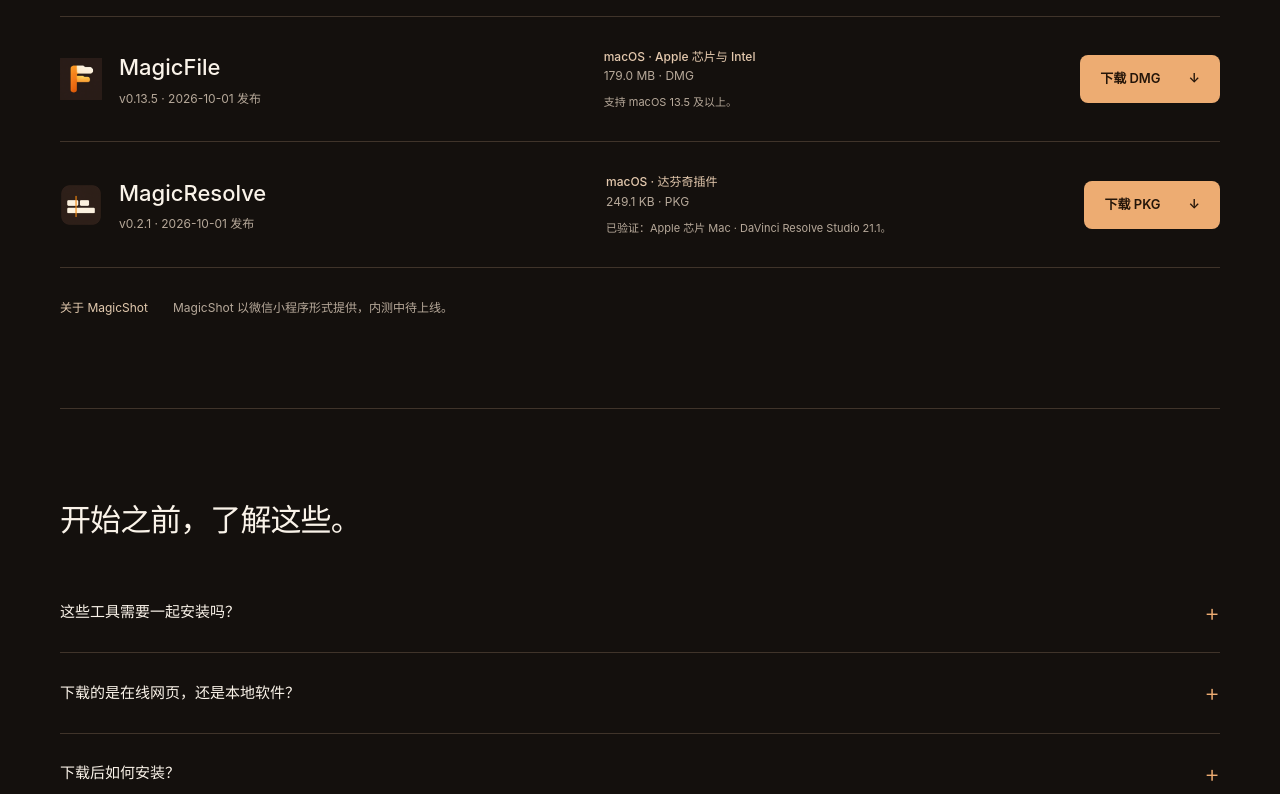
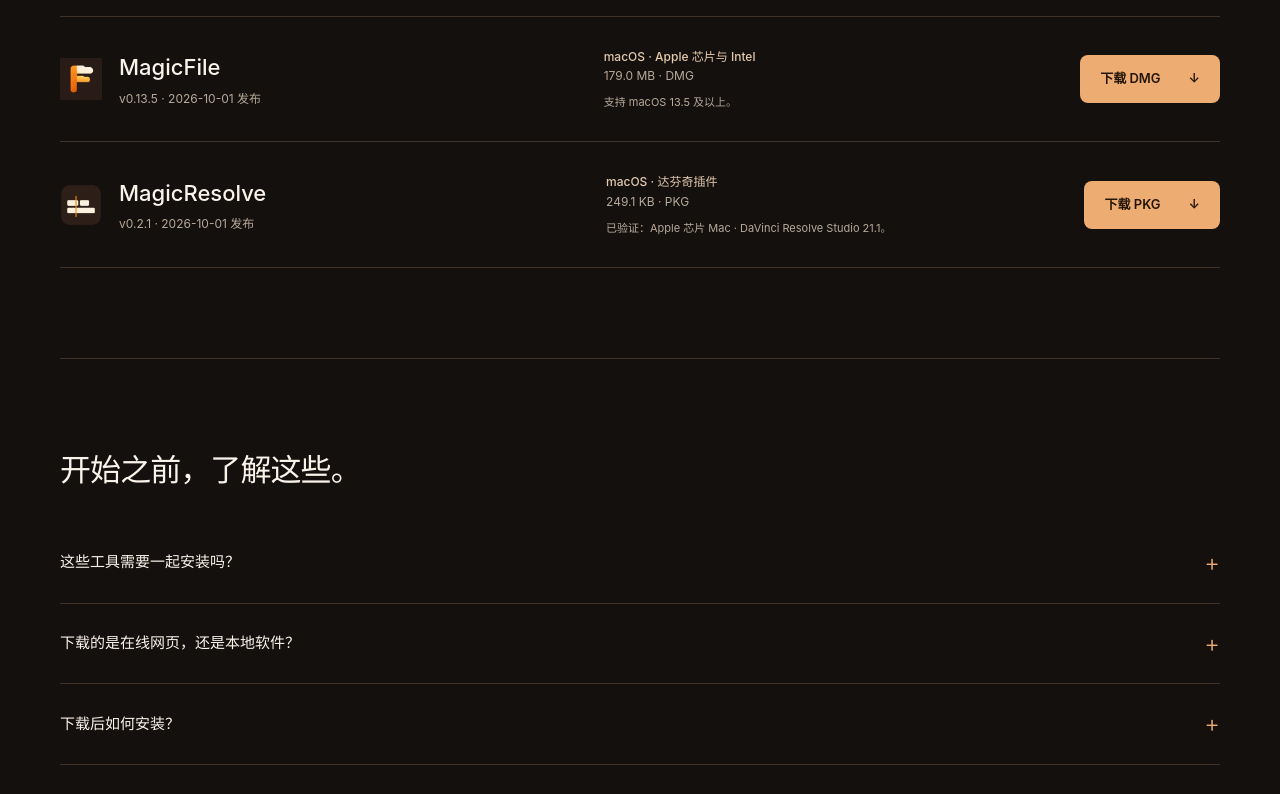
Before and after one commit to YIFF-by/magic-studio-site, a website: page index.html in a window 1280 px wide. Shown: the part 3449-4243 px from the top of the page. Drawn offline with Linux system fonts and the light colour scheme.

Commit message:
Remove the MagicShot notice below downloads

```diff
--- a/index.html
+++ b/index.html
@@ -30,7 +30,7 @@
   <div class="demo-window"><div class="demo-toolbar"><span class="demo-window-dots"><i></i><i></i><i></i></span><span>MagicResolve · 达芬奇插件</span><small>界面示意</small></div><div class="resolve-canvas"><div class="resolve-inputs"><div><span>通用项目包</span><strong>拍摄计划.json</strong></div><div><span>A-roll 时间线</span><strong>初剪时间线</strong></div><span class="demo-preview-action">生成预览</span></div><div class="resolve-results-title"><strong>素材匹配</strong><span class="demo-good">可铺设 3</span></div><div class="resolve-table"><div class="demo-table-head"><span>镜号</span><span>媒体池原片</span><span>时间区间</span><span>状态</span></div><div class="resolve-result"><span>01</span><strong>CAM_A_001.MP4</strong><span>00:04—00:07</span><span class="demo-good">已匹配</span></div><div class="resolve-result"><span>02</span><strong>CAM_A_002.MP4</strong><span>00:08—00:12</span><span class="demo-good">已匹配</span></div><div class="resolve-result"><span>03</span><strong>CAM_A_003.MP4</strong><span>00:15—00:18</span><span class="demo-good">已匹配</span></div></div><div class="resolve-rail"><small>B-roll</small><div><i></i><i></i><i></i><b></b></div></div><div class="resolve-demo-footer"><div><strong>3 段 B-roll 可铺设</strong><small>在副本上执行，保留原时间线与声音</small></div><span class="demo-mini-action">铺设 B-roll <svg viewBox="0 0 24 24"><path d="M5 12h14m-5-5 5 5-5 5"/></svg></span></div></div></div></div><div class="product-bottom"><span>macOS · 达芬奇插件</span></div></article>
 </div></section>
 <section class="workflow section" id="workflow" aria-labelledby="workflow-title"><div class="section-heading"><h2 id="workflow-title">让创作，<br><span>顺着流程走下去。</span></h2><p>规划、记录、整理、剪辑。<br>把上一阶段的成果，带到下一步。</p></div><div class="workflow-steps"><div><span class="step-number">01 / 规划</span><h3>MagicBoard</h3><p>从文案生成分镜，<br>导出现场拍摄计划。</p></div><div><span class="step-number">02 / 拍摄</span><h3>MagicShot</h3><p>接收拍摄计划，<br>在微信里记录现场 Take。</p><span class="inline-status">内测中待上线</span></div><div><span class="step-number">03 / 整理</span><h3>MagicFile</h3><p>匹配相机素材与现场记录，<br>把首帧图片带回分镜。</p></div><div><span class="step-number">04 / 剪辑</span><h3>MagicResolve</h3><p>预览匹配结果，<br>在达芬奇时间线副本上铺设 B-roll。</p></div></div><p class="workflow-footnote">项目包衔接各阶段，按需导出与导入。MagicResolve 使用已导入媒体池的在线原片。</p></section>
-<section class="downloads section" id="downloads" aria-labelledby="downloads-title"><div class="section-heading"><h2 id="downloads-title">准备好，<br><span>开始你的下一次创作。</span></h2><p>获取已公开发布的版本。<br>选择需要的工具，下载对应安装包。</p></div><div id="download-list" aria-live="polite"><p class="download-loading">正在读取版本信息…</p></div><noscript><p>请直接前往 <a href="https://yiff-by.github.io/magicboard-site/">MagicBoard 官网</a> 或 <a href="https://yiff-by.github.io/magicfile-site/">MagicFile 官网</a> 获取公开版本。</p></noscript><div class="download-notice"><span>关于 MagicShot</span><p>MagicShot 以微信小程序形式提供，内测中待上线。</p></div></section>
+<section class="downloads section" id="downloads" aria-labelledby="downloads-title"><div class="section-heading"><h2 id="downloads-title">准备好，<br><span>开始你的下一次创作。</span></h2><p>获取已公开发布的版本。<br>选择需要的工具，下载对应安装包。</p></div><div id="download-list" aria-live="polite"><p class="download-loading">正在读取版本信息…</p></div><noscript><p>请直接前往 <a href="https://yiff-by.github.io/magicboard-site/">MagicBoard 官网</a> 或 <a href="https://yiff-by.github.io/magicfile-site/">MagicFile 官网</a> 获取公开版本。</p></noscript></section>
 <section class="help section" id="help"><h2>开始之前，了解这些。</h2><details><summary>这些工具需要一起安装吗？</summary><p>按自己的工作需要选择即可。MagicBoard 用于分镜规划，MagicFile 用于素材匹配，MagicResolve 用于在达芬奇中铺设 B-roll；MagicShot 为微信小程序，目前内测中待上线。</p></details><details><summary>下载的是在线网页，还是本地软件？</summary><p>MagicBoard 与 MagicFile 在 Mac 本地运行，MagicResolve 在 DaVinci Resolve Studio 中运行。这个官网提供产品介绍和下载，不存储你的项目或相机素材。</p></details><details><summary>下载后如何安装？</summary><p>MagicBoard 与 MagicFile：打开 DMG，将应用拖入「应用程序」。MagicResolve：打开 PKG 完成安装，重启达芬奇，从「工作区 → 流程整合 → MagicResolve」打开。</p></details><details><summary>MagicResolve 支持什么环境？</summary><p>MagicResolve 为 macOS 达芬奇插件，目前已在 Apple 芯片 Mac、DaVinci Resolve Studio 21.1 上验证。使用前需将原片导入当前项目媒体池，并完成 A-roll 初剪与音频校准。</p></details><details><summary>为什么 MagicShot 没有下载按钮？</summary><p>MagicShot 仅以微信小程序形式提供，当前标注“内测中待上线”。正式上线后，这里会补充使用入口。</p></details></section>
 </main><footer><a class="brand" href="#">Magic Studio</a><span>让工具衔接，让创作继续。</span><a href="https://space.bilibili.com/285044195/" target="_blank" rel="noopener noreferrer">麦橘TEL <span aria-hidden="true">↗</span></a><small>© 2026 Magic Studio</small></footer>
 </body></html>
```
